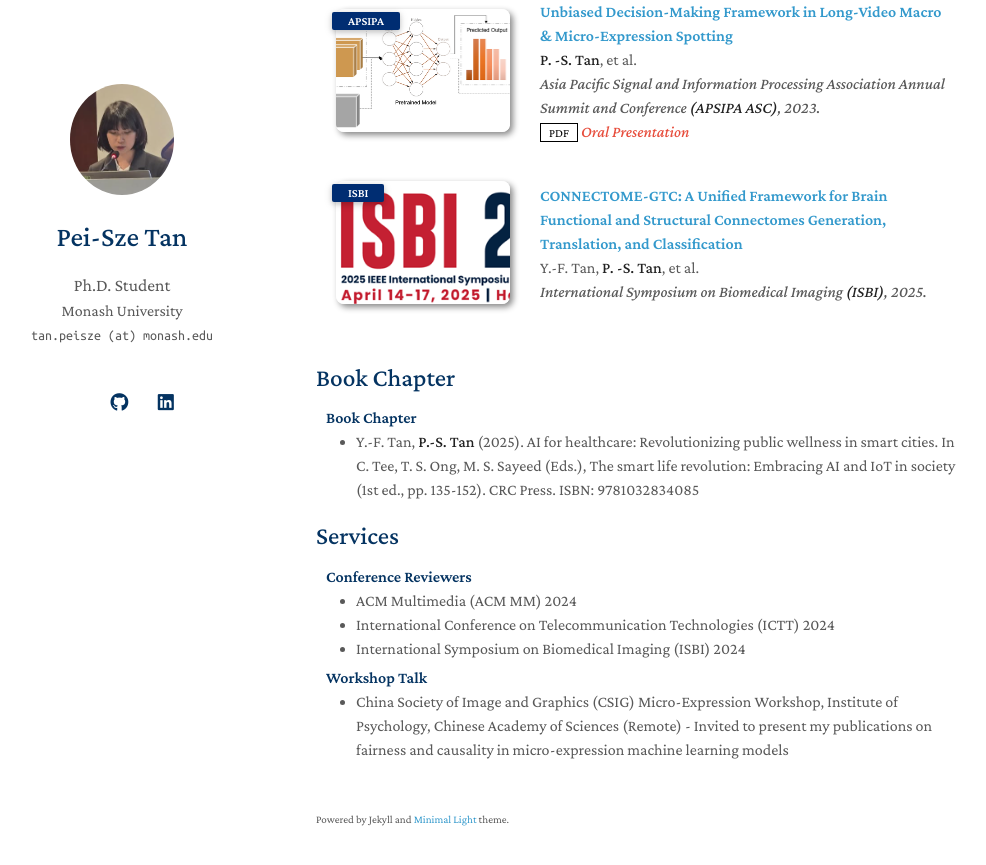
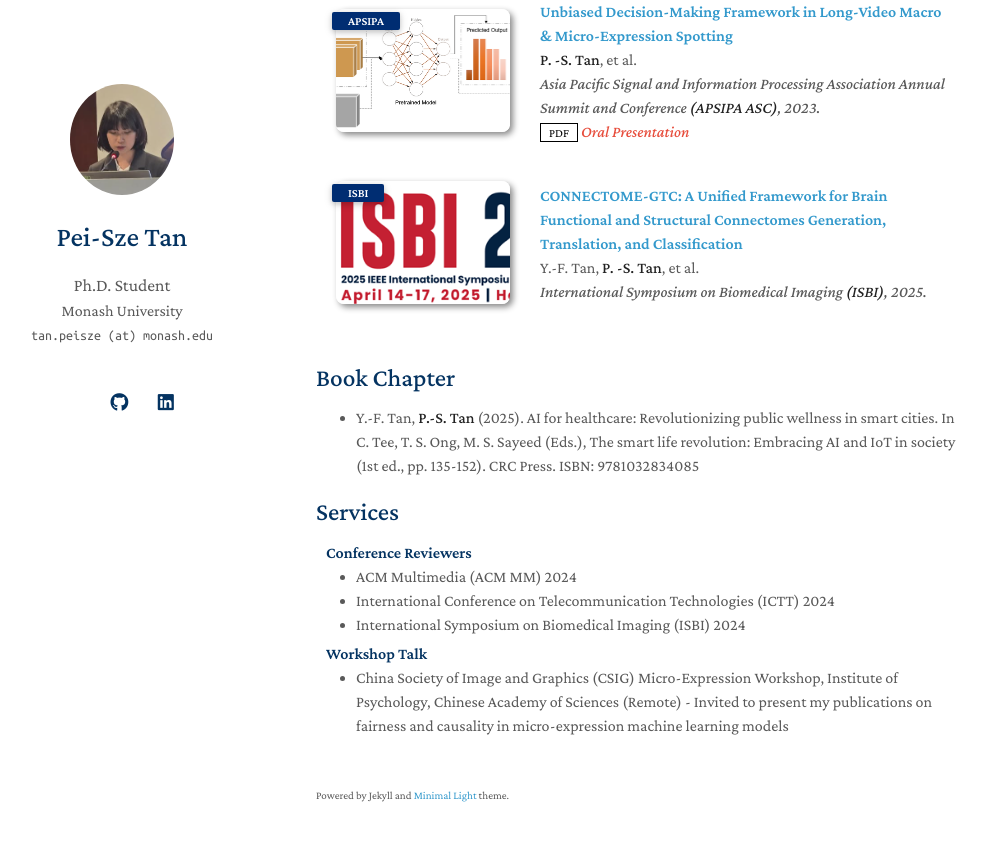
Before and after one commit to noobasuna/tpeisze, a Jekyll site: the page built from index.md, in a window 1280 px wide and 900 px high, scrolled down 891 px. Shown: the top 865 px of the window, without its empty margins (154-1140 px from the left). Built offline with Jekyll 4.4.1, drawn with Linux system fonts in a browser that asks for light colours; a style sheet for code colours, icons or effects is not loaded; our own code applies the rules of GitHub Pages for plain Markdown files.

Commit message:
Update services.md

```diff
--- a/_includes/services.md
+++ b/_includes/services.md
@@ -1,5 +1,4 @@
 ## Book Chapter
-<h4 style="margin:0 10px 0;">Book Chapter</h4>
 <ul style="margin:0 0 20px;">
   <li><autocolor>Y.-F. Tan, <strong>P.-S. Tan</strong> (2025). AI for healthcare: Revolutionizing public wellness in smart cities. In C. Tee, T. S. Ong, M. S. Sayeed (Eds.), The smart life revolution: Embracing AI and IoT in society (1st ed., pp. 135-152). CRC Press. ISBN: 9781032834085</autocolor></li>
 </ul>
```
